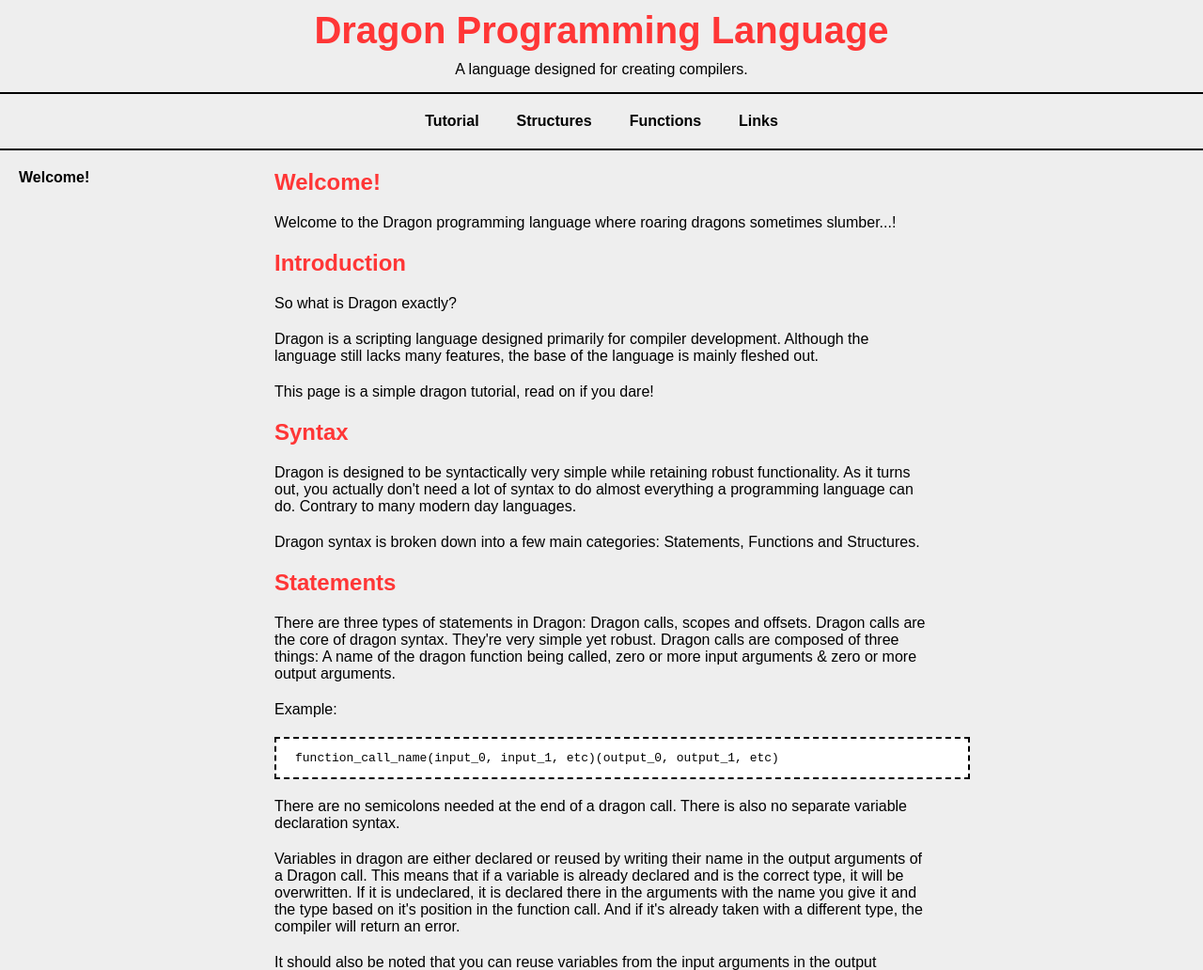
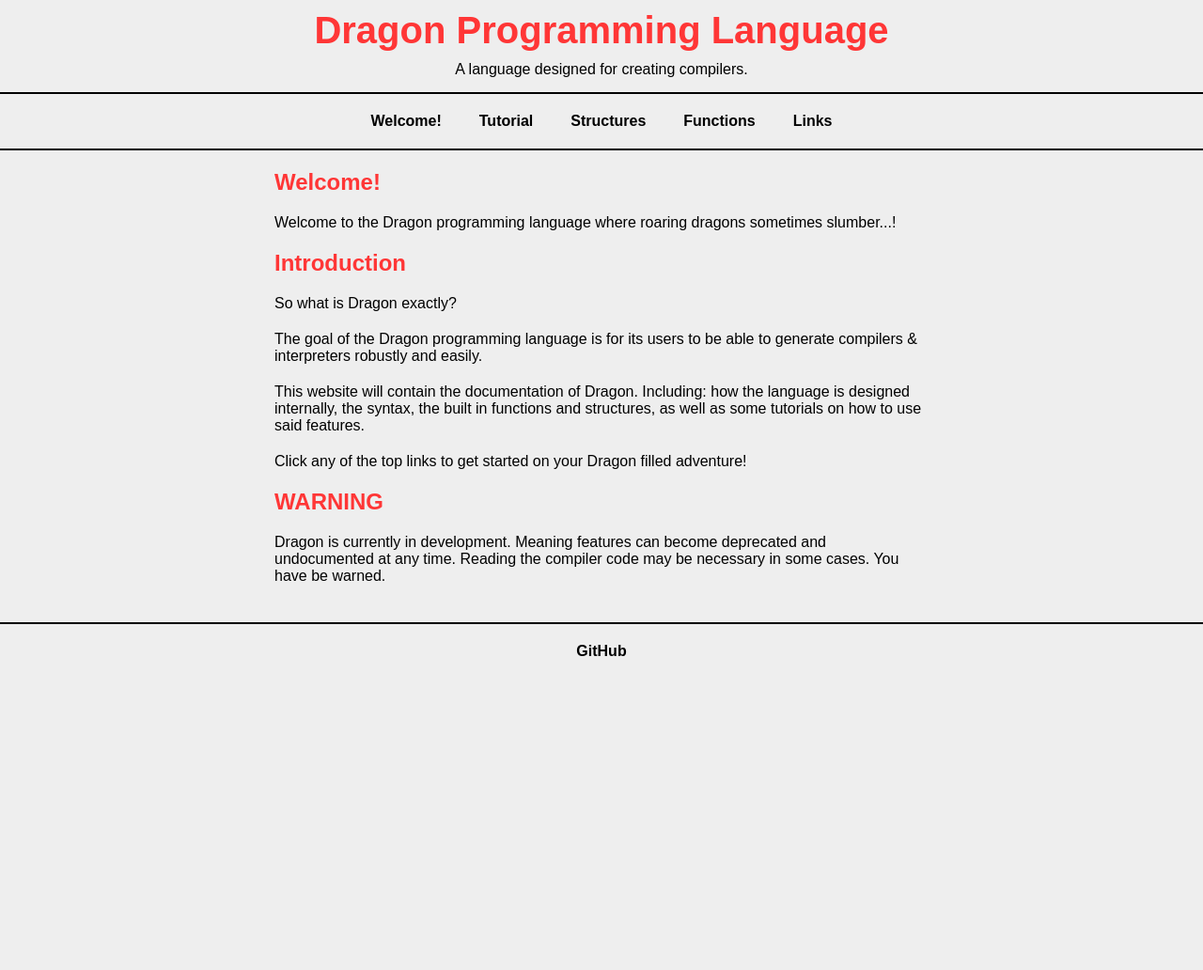
Before and after one commit to abradinjapan/dragon-programming-language.com, a plain HTML site: page index.html in a window 1280 px wide. Shown: the top 1032 px of the page at 94% size. After the commit the page ends 800 px from the top, so only its background shows below. Drawn offline with Linux system fonts and the light colour scheme.

Commit message:
Refactored many pages.

```diff
--- a/index.html
+++ b/index.html
@@ -7,7 +7,7 @@
         <link rel="icon" href="images/dragon-programming-language-logo.jpeg" type="image/png"/>
         <script src="scripting.js"></script>
     </head>
-    <body onload="goto_page('tutorial.home')">
+    <body onload="goto_page('welcome.home')">
         <div id="page_everything">
             <div>
                 <div id="page_person_name">Dragon Programming Language</div>
--- a/scripting.js
+++ b/scripting.js
@@ -66,34 +66,76 @@
             ]
         },
         {
-            name: "tutorial.home",
+            name: "welcome.home",
+            top_links: "normal",
+            left_links: "empty",
+            content: [
+                {
+                    type: "header",
+                    data: "Welcome!"
+                },
+                {
+                    type: "text",
+                    data: "Welcome to the Dragon programming language where roaring dragons sometimes slumber...!"
+                },
+                {
+                    type: "header",
+                    data: "Introduction"
+                },
+                {
+                    type: "text",
+                    data: "So what is Dragon exactly?"
+                },
+                {
+                    type: "text",
+                    data: "The goal of the Dragon programming language is for its users to be able to generate compilers & interpreters robustly and easily."
+                },
+                {
+                    type: "text",
+                    data: "This website will contain the documentation of Dragon. Including: how the language is designed internally, the syntax, the built in functions and structures, as well as some tutorials on how to use said features."
+                },
+                {
+                    type: "text",
+                    data: "Click any of the top links to get started on your Dragon filled adventure!"
+                },
+                {
+                    type: "header",
+                    data: "WARNING"
+                },
+                {
+                    type: "text",
+                    data: "Dragon is currently in development. Meaning features can become deprecated and undocumented at any time. Reading the compiler code may be necessary in some cases. You have be warned."
+                }
+            ]
+        },
+        {
+            name: "tutorial.fundamental_principles",
             top_links: "normal",
             left_links: "tutorial",
             content: [
                 {
                     type: "header",
-                    data: "Welcome!"
-                },
-                {
-                    type: "text",
-                    data: "Welcome to the Dragon programming language where roaring dragons sometimes slumber...!"
-                },
-                {
-                    type: "header",
-                    data: "Introduction"
-                },
-                {
-                    type: "text",
-                    data: "So what is Dragon exactly?"
-                },
-                {
-                    type: "text",
-                    data: "Dragon is a scripting language designed primarily for compiler development. Although the language still lacks many features, the base of the language is mainly fleshed out."
-                },
-                {
-                    type: "text",
-                    data: "This page is a simple dragon tutorial, read on if you dare!"
-                },
+                    data: "What is Dragon at it's core?"
+                },
+                {
+                    type: "text",
+                    data: "The Dragon programming language is a compiled and interpreted programming langauge where the intepreter calls the compiler to build binary code and then calls the interpreter, from the current interpreter program, to run said binary code."
+                },
+                {
+                    type: "text",
+                    data: "What does this mean?"
+                },
+                {
+                    type: "text",
+                    data: "This means that you can use code to compile, debug, generate and execute other code. All in the same program."
+                }
+            ]
+        },
+        {
+            name: "tutorial.syntax",
+            top_links: "normal",
+            left_links: "tutorial",
+            content: [
                 {
                     type: "header",
                     data: "Syntax"
@@ -104,7 +146,39 @@
                 },
                 {
                     type: "text",
-                    data: "Dragon syntax is broken down into a few main categories: Statements, Functions and Structures."
+                    data: "Dragon syntax is broken down into a few main categories: Comments, Namespaces, Structures, Statements and Functions."
+                },
+                {
+                    type: "header",
+                    data: "Comments"
+                },
+                {
+                    type: "text",
+                    data: "There is only one type of comment and that is the multiline comment."
+                },
+                {
+                    type: "text",
+                    data: "The multiline comment starts with a left square bracket and ends with a right square bracket."
+                },
+                {
+                    type: "text",
+                    data: "Comments can also nest, meaning you can have comments inside other comments. This is useful for example when you want to comment out a function but don't want to either mess with each individual line of code or delete other multiline comments inside the function."
+                },
+                {
+                    type: "text",
+                    data: "Example:"
+                },
+                {
+                    type: "code_block",
+                    data: "[ comment start! [ Hey! I'm [ a nested ] comment! ] [ oof! ] ]"
+                },
+                {
+                    type: "header",
+                    data: "Structures"
+                },
+                {
+                    type: "text",
+                    data: "Structures in Dragon are declared with an exclamation point, a name ([a-zA-Z0-9_.]+), an opening parenthesis, arguments and finaly a closing parenthesis."
                 },
                 {
                     type: "header",
@@ -112,7 +186,11 @@
                 },
                 {
                     type: "text",
-                    data: "There are three types of statements in Dragon: Dragon calls, scopes and offsets. Dragon calls are the core of dragon syntax. They're very simple yet robust. Dragon calls are composed of three things: A name of the dragon function being called, zero or more input arguments & zero or more output arguments."
+                    data: "There are three types of statements in Dragon: Dragon calls, offsets and scopes."
+                },
+                {
+                    type: "text",
+                    data: "Dragon calls are the core of dragon syntax. They're very simple yet robust. Dragon calls are composed of three things: A name of the dragon function being called, zero or more input arguments & zero or more output arguments."
                 },
                 {
                     type: "text",
@@ -124,15 +202,43 @@
                 },
                 {
                     type: "text",
-                    data: "There are no semicolons needed at the end of a dragon call. There is also no separate variable declaration syntax."
-                },
-                {
-                    type: "text",
-                    data: "Variables in dragon are either declared or reused by writing their name in the output arguments of a Dragon call. This means that if a variable is already declared and is the correct type, it will be overwritten. If it is undeclared, it is declared there in the arguments with the name you give it and the type based on it's position in the function call. And if it's already taken with a different type, the compiler will return an error."
-                },
-                {
-                    type: "text",
-                    data: "It should also be noted that you can reuse variables from the input arguments in the output arguments. There is no restrictions when using a variable multiple times in either argument set."
+                    data: "There are no semicolons at the end of a dragon call. There is also no separate variable declaration syntax."
+                },
+                {
+                    type: "text",
+                    data: "Variables in dragon are either declared or reused by writing their name in the output arguments of a Dragon call. This means that if a variable is already declared and is the correct type, it will be overwritten. If it is undeclared, it is declared there in the arguments with the name you give it and the type based on it's position in the function call. And if it's already taken with a different type, the compiler will inform you of the issue before the code can be run."
+                },
+                {
+                    type: "text",
+                    data: "Offsets are points that the execution will jump to. They're basically labels, but with a different syntax."
+                },
+                {
+                    type: "text",
+                    data: "Offset syntax is simple, it is an '@' symbol followed by the offset name."
+                },
+                {
+                    type: "text",
+                    data: "Example:"
+                },
+                {
+                    type: "code_block",
+                    data: "@offset_name"
+                },
+                {
+                    type: "text",
+                    data: "Finally, scopes start with an offset name which acts as the name of the scope, all scopes must have a name. Then a !dragon.cell variable must be directly afterwards which acts as a boolean for whether or not the statements inside the scope will execute. Lastly an equals sign and curly brackets to surround your scope must be included."
+                },
+                {
+                    type: "text",
+                    data: "Examples:"
+                },
+                {
+                    type: "code_block",
+                    data: "@scope_name condition = { [ code inside scope here... ] }"
+                },
+                {
+                    type: "code_block",
+                    data: "@dragon.should_fly dragon:ready = {\n\t[ take off ]\n\tdragon.spread_wings(dragon)(wings_ready)\n\n\t[ check for broken wing ]\n\t@dragon.can_fly wings_ready = {\n\t\t[ you get the idea... ]\n\t}\n}"
                 },
                 {
                     type: "header",
@@ -144,7 +250,7 @@
                 },
                 {
                     type: "text",
-                    data: "An argument in a function declaration must have exactly one name and exactly one type denoted by an exclamation point. (More on types soon.)"
+                    data: "An argument in a function declaration must have exactly one name and exactly one type denoted by an exclamation point."
                 },
                 {
                     type: "code_block",
@@ -242,7 +348,7 @@
                 },
                 {
                     type: "code_block",
-                    data: "!dragon.list\n(\n\tallocation !dragon.buffer,\n\tlength !dragon.cell,\n\tincrease !dragon.cell,\n\tappend_count !dragon.cell\n)"
+                    data: "!dragon.list\n(\n\tallocation !dragon.buffer,\n\tlength !dragon.cell,\n\tincrease !dragon.cell\n)"
                 },
                 {
                     type: "text",
@@ -1353,8 +1459,12 @@
             name: "normal",
             content: [
                 {
+                    text: "Welcome!",
+                    page: "welcome.home"
+                },
+                {
                     text: "Tutorial",
-                    page: "tutorial.home",
+                    page: "tutorial.fundamental_principles",
                 },
                 {
                     text: "Structures",
@@ -1380,8 +1490,12 @@
             name: "tutorial",
             content: [
                 {
-                    text: "Welcome!",
-                    page: "tutorial.home",
+                    text: "Dragon's Core",
+                    page: "tutorial.fundamental_principles"
+                },
+                {
+                    text: "Syntax",
+                    page: "tutorial.syntax",
                 }
             ]
         },
```
